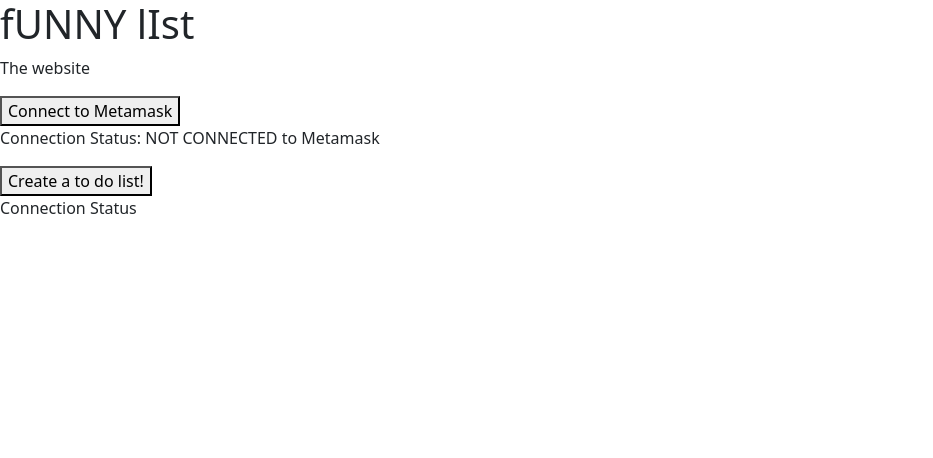
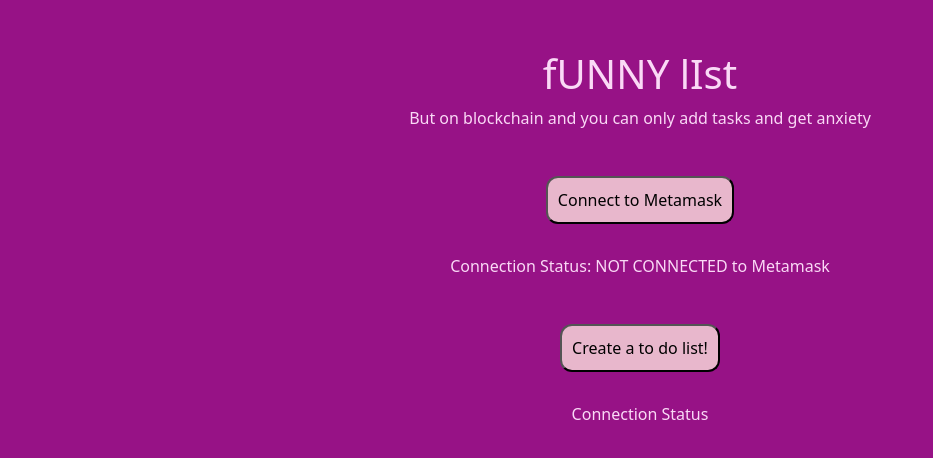
Before and after one commit to AminaNisic/Blockchain-project, a website: page index.html in a window 1280 px wide. Shown: the whole page, without its empty margins (0-933 px from the left). Drawn offline with nearby package versions, Linux system fonts and the light colour scheme.

Commit message:
add, done, connect metamask (*), connect contract and aesthetics

```diff
--- a/index.html
+++ b/index.html
@@ -3,24 +3,43 @@
   <head>
     <meta charset="UTF-8">
     <title>To Do List</title>
+    <link rel="stylesheet" href="styles.css">
     <link href="https://cdn.jsdelivr.net/npm/bootstrap@5.0.2/dist/css/bootstrap.min.css" rel="stylesheet"
         integrity="sha384-EVSTQN3/azprG1Anm3QDgpJLIm9Nao0Yz1ztcQTwFspd3yD65VohhpuuCOmLASjC" crossorigin="anonymous">
     <script type="text/javascript" src="https://cdnjs.cloudflare.com/ajax/libs/web3/1.2.7-rc.0/web3.min.js"></script>
     <style>
 
+      body{
+        background-color: #971286;
+        /*justify-content: center;
+        align-items: center;
+        display: flex;*/
+        padding: 50px;
+        text-align: center;
+        color:#FAD9F6;
+      }
       .completed{
         color:gray;
       }
+      #taskListloaded{
+         list-style-type: none;
+      }
+      #button{
+        margin: 30px;
+        padding: 10px;
+        border-radius: 12px;
+        background-color:#e8b7cc;
 
+      }
     </style>
   </head>
   <body>
       <h1>fUNNY lIst</h1>
-      <p>The website</p>
-      <button onclick="connectMetamask()">Connect to Metamask</button> <br>
+      <p> But on blockchain and you can only add tasks and get anxiety </p>
+      <button onclick="connectMetamask()" id="button">Connect to Metamask</button> <br>
       <p id="accountArea">Connection Status: NOT CONNECTED to Metamask </p>
 
-      <button onclick="connectContract()"> Create a to do list!</button> <br>
+      <button onclick="connectContract()" id="button"> Create a to do list!</button> <br>
       <p id="contractArea">Connection Status</p>
 
 
@@ -186,7 +205,7 @@
            window.contract = await new window.web3.eth.Contract(ABI, Address);
            document.getElementById("contractArea").innerHTML = "Connection Status: Success";
            document.getElementById("tasks").classList.remove('d-none');
-           var taskCount = await window.contract.methods.geTaskCount().call();
+           var taskCount = await window.contract.methods.taskCount().call();
            //console.log(taskCount);
 
 
@@ -206,8 +225,13 @@
               //document.getElementById("completebtn").onclick = function(){
                 //alert("works");
 
-              btn.onclick = function(){
+              /*btn.onclick = function(){
                 markCompleted();
+                alert("works");
+              };*/
+              btn.onclick = async function(){
+                await window.contract.methods.toggleCompleted(i-1).send({ from: account });
+                btn.classList="completed";
               };
 
               //working codee btn.setAttribute("onclick","await window.contract.methods.toggleCompleted("+i+").call()");
@@ -234,10 +258,11 @@
               //document.getElementById("taskList").`<li>${list}</li>`;
               //list = document.createElement('li');
               //document.getElementByClass('box').append(list);
-             const markCompleted = async () => {
+             /*const markCompleted = async () => {
               await window.contract.methods.toggleCompleted(i).send({ from: account });
+              btn.classList="completed";
                 //console.log(await window.contract.methods.tasks().call());
-              }
+              }*/
             }
 
             //$("#taskList").html(html);
```
